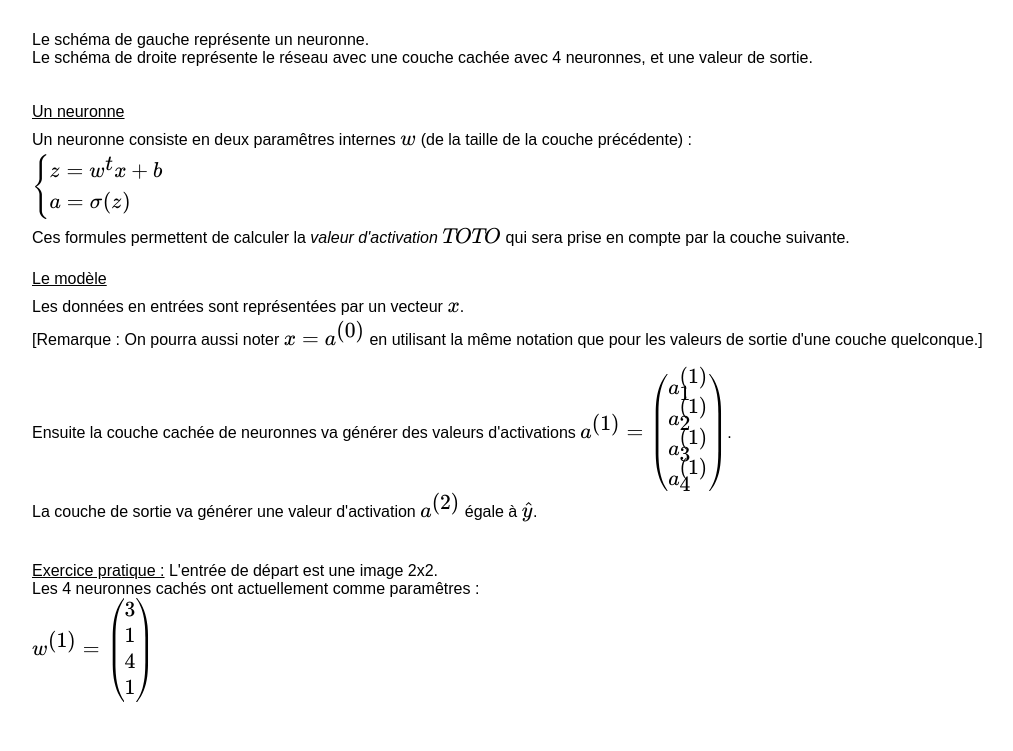
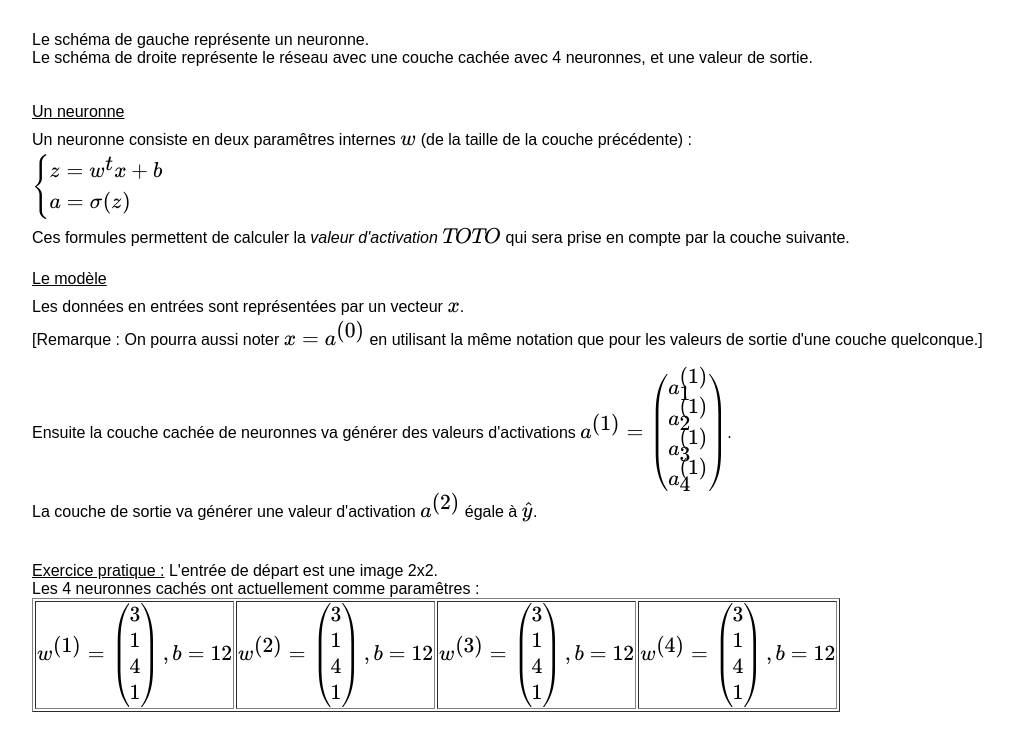
Before and after one commit to vert-veine/vert-veine.github.io, a plain HTML site: page perceptron_2couches.html in a window 1280 px wide. Shown: the part 429-1180 px from the top of the page, without its empty margins (16-1029 px from the left). Drawn offline with nearby package versions, Linux system fonts and the light colour scheme.

Commit message:
test_affichage table

```diff
--- a/perceptron_2couches.html
+++ b/perceptron_2couches.html
@@ -33,10 +33,10 @@
         String.raw`w`,
         String.raw` \begin{cases} z = w^t x + b \\ a = \sigma(z) \end{cases}`,
         String.raw`TOTO`,
-        String.raw`w^{(1)} = \begin{pmatrix} 3 \\ 1 \\ 4 \\ 1\end{pmatrix} `,
-        String.raw`a`,
-        String.raw`a`,
-        String.raw`a`,
+        String.raw`w^{(1)} = \begin{pmatrix} 3 \\ 1 \\ 4 \\ 1\end{pmatrix} , b = 12`,
+        String.raw`w^{(2)} = \begin{pmatrix} 3 \\ 1 \\ 4 \\ 1\end{pmatrix} , b = 12`,
+        String.raw`w^{(3)} = \begin{pmatrix} 3 \\ 1 \\ 4 \\ 1\end{pmatrix} , b = 12`,
+        String.raw`w^{(4)} = \begin{pmatrix} 3 \\ 1 \\ 4 \\ 1\end{pmatrix} , b = 12`,
         String.raw`\begin{bmatrix} 3  1  4  1 \\ 2  0  1  3 \\ 7  4  1  8 \\ 2  3  1  4 \end{bmatrix}`,
     ]
 
@@ -83,8 +83,14 @@
 <u>Exercice pratique :</u>
 L'entrée de départ est une image 2x2. <br>
 Les 4 neuronnes cachés ont actuellement comme paramêtres : <br>
-<span id="ltk10"></span>
 
+<table border="1px"><tr>
+    <td><span id="ltk10"></span> </span></td>
+    <td><span id="ltk11"></span> </span></td>
+    <td><span id="ltk12"></span> </span></td>
+    <td><span id="ltk13"></span> </span></td>
+
+</tr></table>
 
 
 </body>
```
